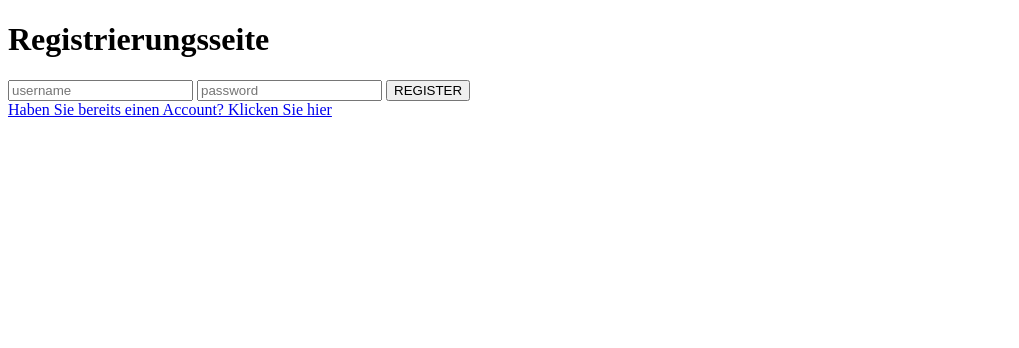
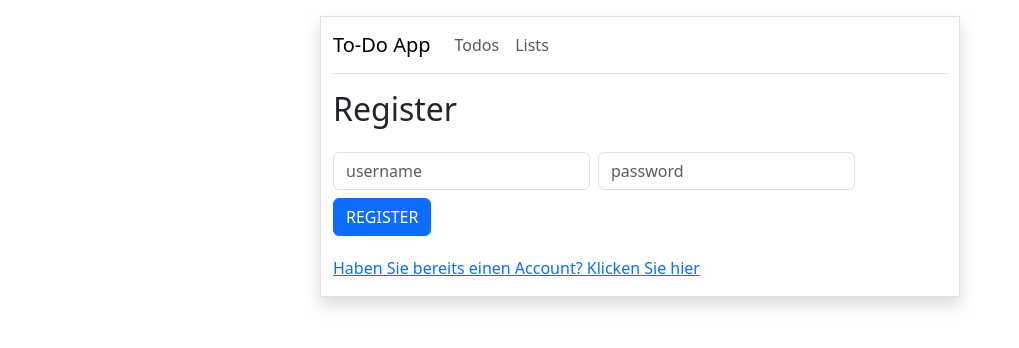
Before and after one commit to kathichro/wiederholungspruefung, a Flask app: page /register in a window 1280 px wide. Shown: the top 348 px of the page, without its empty margins (0-1019 px from the left). Run offline with Flask 3, Linux system fonts and the light colour scheme; the visitor is signed in with stand-in values (Sample User, id 1); some libraries are stand-ins or nearby versions.

Commit message:
Design mit Bootstrap angepasst register

```diff
--- a/templates/register.html
+++ b/templates/register.html
@@ -1,58 +1,31 @@
-<!DOCTYPE html> <!--Das ist nur Roh, Überarbeiten wie es schön aussieht! -->
+<!DOCTYPE html>
 <html lang=en>
 
- <head>
-      <title>Registrierung</title>
- </head>
+<head>
+  <style>
+    .form-container {
+      margin-bottom: 20px;
+    }
+  </style>
+</head>
+<body>
+  {% extends 'base.html' %}
 
-<body>
-     <h1>Registrierungsseite</h1>
+  {% block HEADER %}
+    <h2>{% block TITLE %}Register{% endblock %}</h2>
+  {% endblock %}
 
-     <form method="POST" action="">
-        {{ form.hidden_tag() }}
-        {{ form.username }}
-           {{ form.password }}
-           {{ form.submit }}
-     </form>
+  {% block CONTENT %}
+    <div class="form-container">
+      <form method="POST" action="{{ url_for('register') }}" class="row row-cols-auto g-2 pt-3">
+        {{ form.csrf_token }}
+        <div class="col"> {{ form.username(class='form-control') }}</div>
+        <div class="col"> {{ form.password(class='form-control') }}</div>
+        <div class="col">{{ form.submit(class='btn btn-primary') }}</div>
+      </form>
+    </div>
 
-      <a href="{{url_for('login')}}">Haben Sie bereits einen Account? Klicken Sie hier</a>
+    <a href="{{url_for('login')}}">Haben Sie bereits einen Account? Klicken Sie hier</a>
+  {% endblock %}
 </body>
 </html>
-<!--
- <!doctype html> HIER GUCKEN FÜR REGISTER UND NICHT LOGIN
-<html lang=de>
-    <head>
-        <link rel="stylesheet" href="{{ url_for('static', filename='css/style.css') }}"> -->
-    <!--    <title>ToDo App</title>
-        <style>
-
-          .custom-header #login-button {
-            display: none;
-          }
-        </style>
-    </head>
-
-
-    <body>
-        <header class="custom-header">
-          <div id="header">
-            <div id="websitename">ToDo APP</div>
-            <button id="login-button">Login</button>
-          </div>
-        </header>
-
-        <main>
-            <H2>Login</H2>
-            <p>E-Mail</p>
-            <input type="text" placeholder="Ihre E-Mail Adresse">
-            <p>Passwort</p>
-            <input type="text" placeholder="Ihr Passwort">
-            <button>Login</button>
-        </main>
-
-        <footer>
-            <hr>
-            <a href="{{url_for('register')}}">Falls Sie sich registrieren wollen, klicken Sie hier</a>
-        </footer>
-    </body>
-</html> -->
```
